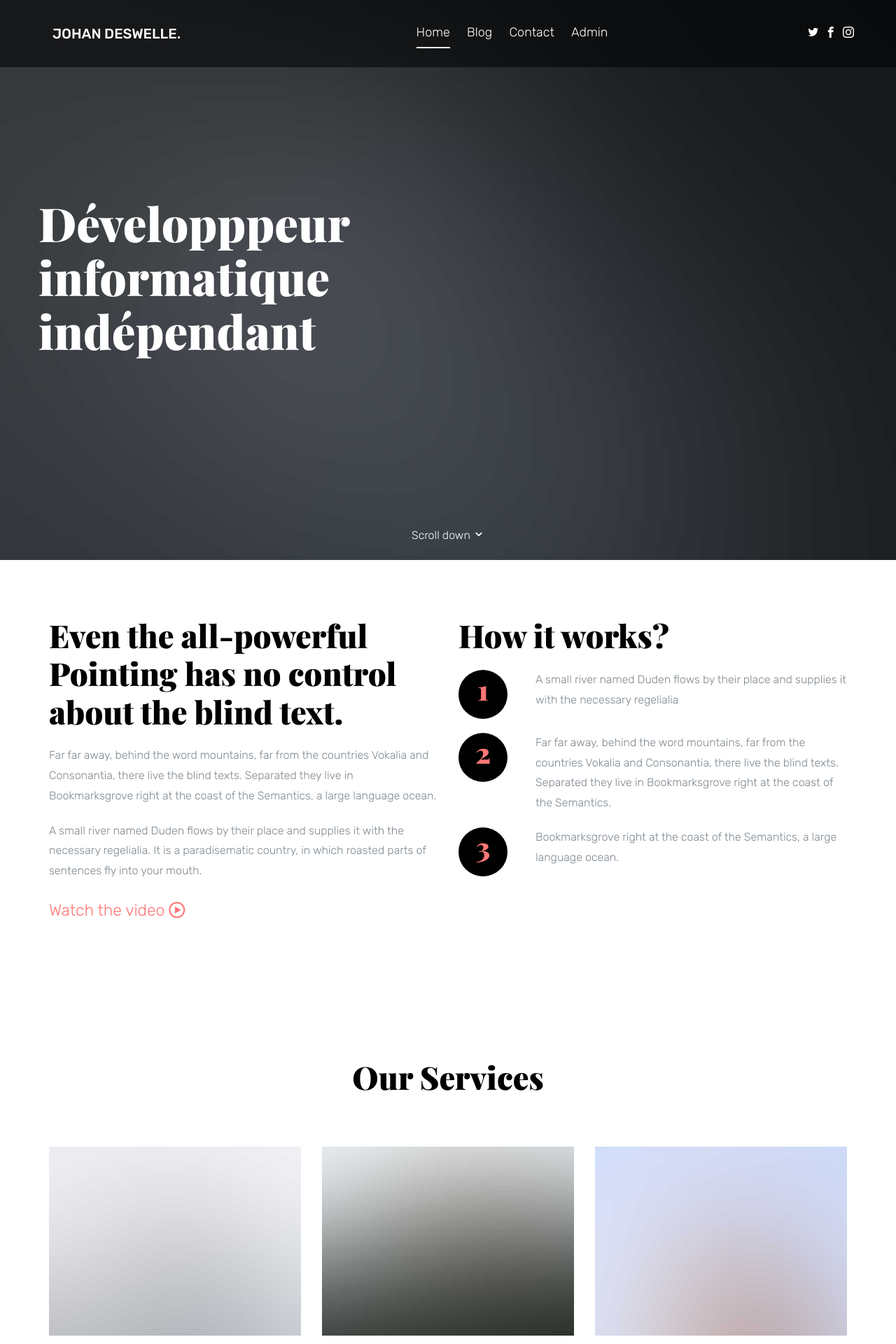
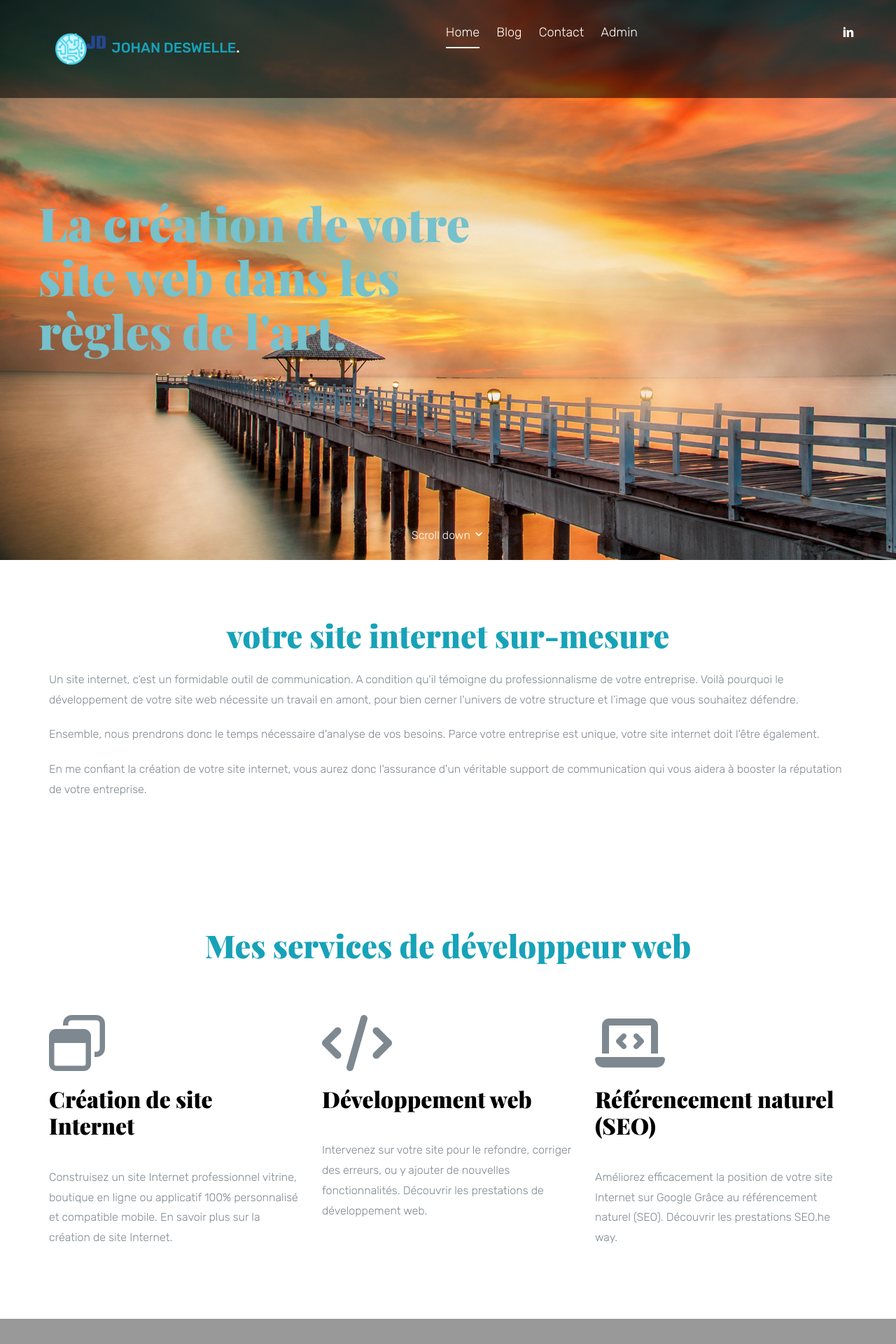
Before and after one commit to deswelle-j/Php-blog-Framework, a PHP site: page / in a window 1280 px wide. Shown: the top 1920 px of the page at 70% size. Run offline with PHP 8.4, Linux system fonts and the light colour scheme; a stand-in replaces the project's code that opens the database connection; some libraries are stand-ins or nearby versions; some web fonts are replaced.

Commit message:
#28 edit hompage's information

```diff
--- a/src/blog/view/frontend/base.html.twig
+++ b/src/blog/view/frontend/base.html.twig
@@ -12,7 +12,7 @@
     <link rel="stylesheet" href="css/styles-merged.css">
     <link rel="stylesheet" href="css/style.min.css">
     <link rel="stylesheet" href="css/custom.css">
-
+    <script src="https://kit.fontawesome.com/7d777fd7d3.js" crossorigin="anonymous"></script>
     <!--[if lt IE 9]>
       <script src="js/vendor/html5shiv.min.js"></script>
       <script src="js/vendor/respond.min.js"></script>
@@ -23,30 +23,32 @@
   <!-- START: header -->
     <header role="banner" class="probootstrap-header">
     <div class="container-fluid">
-        <a href="index.html" class="probootstrap-logo">Johan Deswelle<span>.</span></a>
+        <a href="index.html" class="probootstrap-logo"><img style="width: 80px" src="img/logo-jd.png" alt="">
+          <span  style="color: #17A2B8;">Johan Deswelle</span><span>.</span>
+        </a>
 
         <a href="#" class="probootstrap-burger-menu visible-xs" ><i>Menu</i></a>
         <div class="mobile-menu-overlay"></div>
 
         <nav role="navigation" class="probootstrap-nav hidden-xs">
           <ul class="probootstrap-main-nav">
-            <li class="active"><a href="index.php">Home</a></li>
-            <li><a href="index.php?action=listPosts">Blog</a></li>
-            <li><a href="index.php#contact-section">Contact</a></li>
-            <li><a href="index.php?action=authentification">Admin</a></li>
+            <li class="active"><a href="index.php" >Home</a></li>
+            <li><a href="index.php?action=listPosts" >Blog</a></li>
+            <li><a href="index.php#contact-section" >Contact</a></li>
+            <li><a href="index.php?action=authentification" >Admin</a></li>
           </ul>
           <ul class="probootstrap-header-social hidden-xs">
-            <li><a href="#"><i class="icon-twitter"></i></a></li>
-            <li><a href="#"><i class="icon-facebook2"></i></a></li>
-            <li><a href="#"><i class="icon-instagram2"></i></a></li>
+            <li><a href="https://www.linkedin.com/in/johan-deswelle"><i class="icon-linkedin"></i></a></li>
+            {# <li><a href="#"><i class="icon-facebook2"></i></a></li>
+            <li><a href="#"><i class="icon-instagram2"></i></a></li> #}
           </ul>
           <div class="extra-text visible-xs">
             <a href="#" class="probootstrap-burger-menu"><i>Menu</i></a>
             <h5>Social</h5>
             <ul class="social-buttons">
-              <li><a href="#"><i class="icon-twitter"></i></a></li>
-              <li><a href="#"><i class="icon-facebook2"></i></a></li>
-              <li><a href="#"><i class="icon-instagram2"></i></a></li>
+              <li><a href="https://www.linkedin.com/in/johan-deswelle"><i class="icon-linkedin"></i></a></li>
+              {# <li><a href="#"><i class="icon-facebook2"></i></a></li>
+              <li><a href="#"><i class="icon-instagram2"></i></a></li> #}
 
             </ul>
           </div>
@@ -57,11 +59,12 @@
   <!-- END: header -->
 
   <!-- START: section -->
-  <section class="probootstrap-intro" style="background-image: url(img/work_5.jpg);" data-stellar-background-ratio="0.5">
+  <section class="probootstrap-intro" style="background-image: url(img/wooden.jpg);" data-stellar-background-ratio="0.5">
     <div class="container">
       <div class="row">
         <div class="col-md-7 probootstrap-intro-text">
-          <h1 class="probootstrap-animate" data-animate-effect="fadeIn">Développpeur informatique indépendant</h1>
+          <h1 class="probootstrap-animate" style="color: #76C1CC;" data-animate-effect="fadeIn">La création de votre site web
+dans les règles de l'art.</h1>
         </div>
       </div>
     </div>
--- a/src/blog/view/frontend/home.html.twig
+++ b/src/blog/view/frontend/home.html.twig
@@ -5,13 +5,13 @@
         <section id="next-section" class="probootstrap-section">
       <div class="container">
         <div class="row">
-          <div class="col-md-6">
-            <h2 class="mt0">Even the all-powerful Pointing has no control about the blind text. </h2>
-            <p>Far far away, behind the word mountains, far from the countries Vokalia and Consonantia, there live the blind texts. Separated they live in Bookmarksgrove right at the coast of the Semantics, a large language ocean.</p>
-            <p>A small river named Duden flows by their place and supplies it with the necessary regelialia. It is a paradisematic country, in which roasted parts of sentences fly into your mouth.</p>
-            <p class="probootstrap-watch-intro"><a href="https://vimeo.com/45830194" class="popup-vimeo">Watch the video <i class="icon-play2"></i></a></p>
+          <div class="col-md-12" style="">
+            <h2 class="mt0 mx-auto" style="text-align: center; color: #17a2b8;">votre site internet sur-mesure </h2>
+            <p>Un site internet, c’est un formidable outil de communication. A condition qu'il témoigne du professionnalisme de votre entreprise. Voilà pourquoi le développement de votre site web nécessite un travail en amont, pour bien cerner l'univers de votre structure et l’image que vous souhaitez défendre.</p>
+            <p>Ensemble, nous prendrons donc le temps nécessaire d'analyse de vos besoins. Parce votre entreprise est unique, votre site internet doit l'être également.</p>
+            <p>En me confiant la création de votre site internet, vous aurez donc l'assurance d'un véritable support de communication qui vous aidera à booster la réputation de votre entreprise.</p>
           </div>
-          <div class="col-md-6">
+          {# <div class="col-md-6">
             <h2 class="mt0">How it works?</h2>
             <ul class="probootstrap-steps">
               <li>
@@ -27,7 +27,7 @@
                 <span class="text">Bookmarksgrove right at the coast of the Semantics, a large language ocean.</span>
               </li>
             </ul>
-          </div>
+          </div> #}
         </div>
         <!-- END row -->
       </div>
@@ -36,24 +36,24 @@
       <div class="container">
         <div class="row">
           <div class="col-md-12 text-center mb50">
-            <h2 class="mt0">Our Services</h2>
+            <h2 class="mt0" style="text-align: center; color: #17a2b8;">Mes services de développeur web</h2>
           </div>
         </div>
         <div class="row">
           <div class="col-md-4">
-            <p><img src="img/img_6.jpg" alt="Free Bootstrap Template by uicookies.com" class="img-responsive"></p>
-            <h3 class="mt0 mb40"><a href="#" class="hover-reverse">Behind the word mountains</a></h3>
-            <p>The Big Oxmox advised her not to do so, because there were thousands of bad Commas, wild Question Marks and devious Semikoli, but the Little Blind Text didn’t listen. She packed her seven versalia, put her initial into the belt and made herself on the way.</p>
+            <p><i class="far fa-window-restore fa-5x"></i></p>
+            <h3 class="mt0 mb40"><a href="#" class="hover-reverse">Création de site Internet</a></h3>
+            <p>Construisez un site Internet professionnel vitrine, boutique en ligne ou applicatif 100% personnalisé et compatible mobile. En savoir plus sur la création de site Internet.<p>
           </div>
           <div class="col-md-4">
-            <p><img src="img/img_5.jpg" alt="Free Bootstrap Template by uicookies.com" class="img-responsive"></p>
-            <h3 class="mt0 mb40"><a href="#" class="hover-reverse">Because there were thousands of bad Commas</a></h3>
-            <p>The Big Oxmox advised her not to do so, because there were thousands of bad Commas, wild Question Marks and devious Semikoli, but the Little Blind Text didn’t listen. She packed her seven versalia, put her initial into the belt and made herself on the way.</p>
+            <p><i class="fas fa-code fa-5x"></i></p>
+            <h3 class="mt0 mb40"><a href="#" class="hover-reverse">Développement web</a></h3>
+            <p>Intervenez sur votre site pour le refondre, corriger des erreurs, ou y ajouter de nouvelles fonctionnalités. Découvrir les prestations de développement web.</p>
           </div>
           <div class="col-md-4">
-            <p><img src="img/img_3.jpg" alt="Free Bootstrap Template by uicookies.com" class="img-responsive"></p>
-            <h3 class="mt0 mb40"><a href="#" class="hover-reverse">Wild Question Marks and devious Semikoli</a></h3>
-            <p>The Big Oxmox advised her not to do so, because there were thousands of bad Commas, wild Question Marks and devious Semikoli, but the Little Blind Text didn’t listen. She packed her seven versalia, put her initial into the belt and made herself on the way.</p>
+            <p><i class="fas fa-laptop-code fa-5x"></i></p>
+            <h3 class="mt0 mb40"><a href="#" class="hover-reverse">Référencement naturel (SEO)</a></h3>
+            <p>Améliorez efficacement la position de votre site Internet sur Google Grâce au référencement naturel (SEO). Découvrir les prestations SEO.he way.</p>
           </div>
         </div>
       </div>
@@ -63,7 +63,7 @@
         <div class="container">
           <div class="row">
             <div class="col-md-12 text-center probootstrap-animate" data-animate-effect="fadeIn">
-              <h2 class="mt0 probootstrap-white-color">Separated they live in Bookmarksgrove right at the coast of the Semantics, a large language ocean.</h2>
+              <h2 class="mt0 probootstrap-white-color">Et si nous parlions de votre projet web ?</h2>
               <p class="mb0"><a href="#" class="btn btn-ghost btn-ghost-white btn-lg">Get Started Now!</a></p>
             </div>
           </div>
@@ -125,13 +125,13 @@
               <div class="row">
                 <div class="col-md-6">
                   <div class="form-group">
-                    <label for="fname">First Name</label>
+                    <label for="fname">Nom</label>
                     <input type="text" class="form-control" id="fname" name="fname">
                   </div>
                 </div>
                 <div class="col-md-6">
                   <div class="form-group">
-                    <label for="lname">Last Name</label>
+                    <label for="lname">Prénom</label>
                     <input type="text" class="form-control" id="lname" name="lname">
                   </div>
                 </div>
@@ -141,7 +141,7 @@
                 <input type="email" class="form-control" id="email" name="email">
               </div>
               <div class="form-group">
-                <label for="subject">Subject</label>
+                <label for="subject">Objet</label>
                 <input type="text" class="form-control" id="subject" name="subject">
               </div>
               <div class="form-group">
@@ -149,20 +149,20 @@
                 <textarea cols="30" rows="10" class="form-control" id="message" name="message"></textarea>
               </div>
               <div class="form-group">
-                <input type="submit" class="btn btn-primary" id="submit" name="submit" value="Send Message">
+                <input type="submit" class="btn btn-primary" id="submit" name="submit" value="Envoyer">
               </div>
             </form>
           </div>
           <div class="col-md-5 col-md-push-1">
-            <h3 class="mt0">Get In Touch</h3>
+            <h3 class="mt0">Me contacter</h3>
             <ul class="probootstrap-contact-info">
-              <li><i class="icon-location2"></i> <span>198 West 21th Street, Suite 721 New York NY 10016</span></li>
-              <li><i class="icon-mail"></i><span>info@domain.com</span></li>
-              <li><i class="icon-phone2"></i><span>+123 456 7890</span></li>
+              <li><i class="icon-location2"></i> <span>44 Rue Gustave Scrive</span></li>
+              <li><i class="icon-mail"></i><span>deswelle.johan@gmail.com</span></li>
+              <li><i class="icon-phone2"></i><span>06 59 69 64 33</span></li>
             </ul>
 
-            <h3>Feedback</h3>
-            <p>Far far away, behind the word mountains, far from the countries Vokalia and Consonantia, there live the blind texts. Separated they live in Bookmarksgrove right at the coast of the Semantics, a large language ocean.</p>
+            {# <h3>Feedback</h3>
+            <p>Far far away, behind the word mountains, far from the countries Vokalia and Consonantia, there live the blind texts. Separated they live in Bookmarksgrove right at the coast of the Semantics, a large language ocean.</p> #}
           </div>
         </div>
       </div>
```
Also changed, not shown: public/img/logo-jd.png (added), public/img/wooden.jpg (added).
